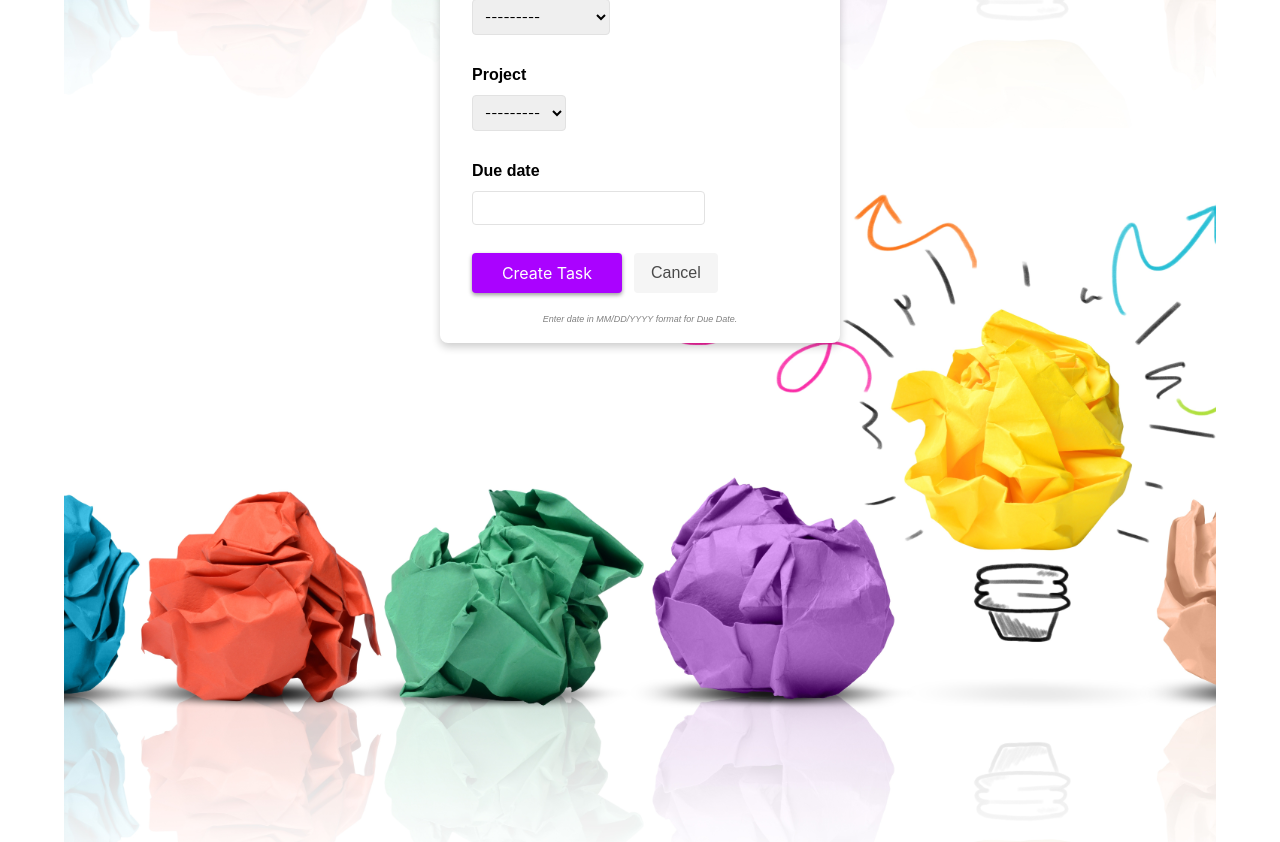
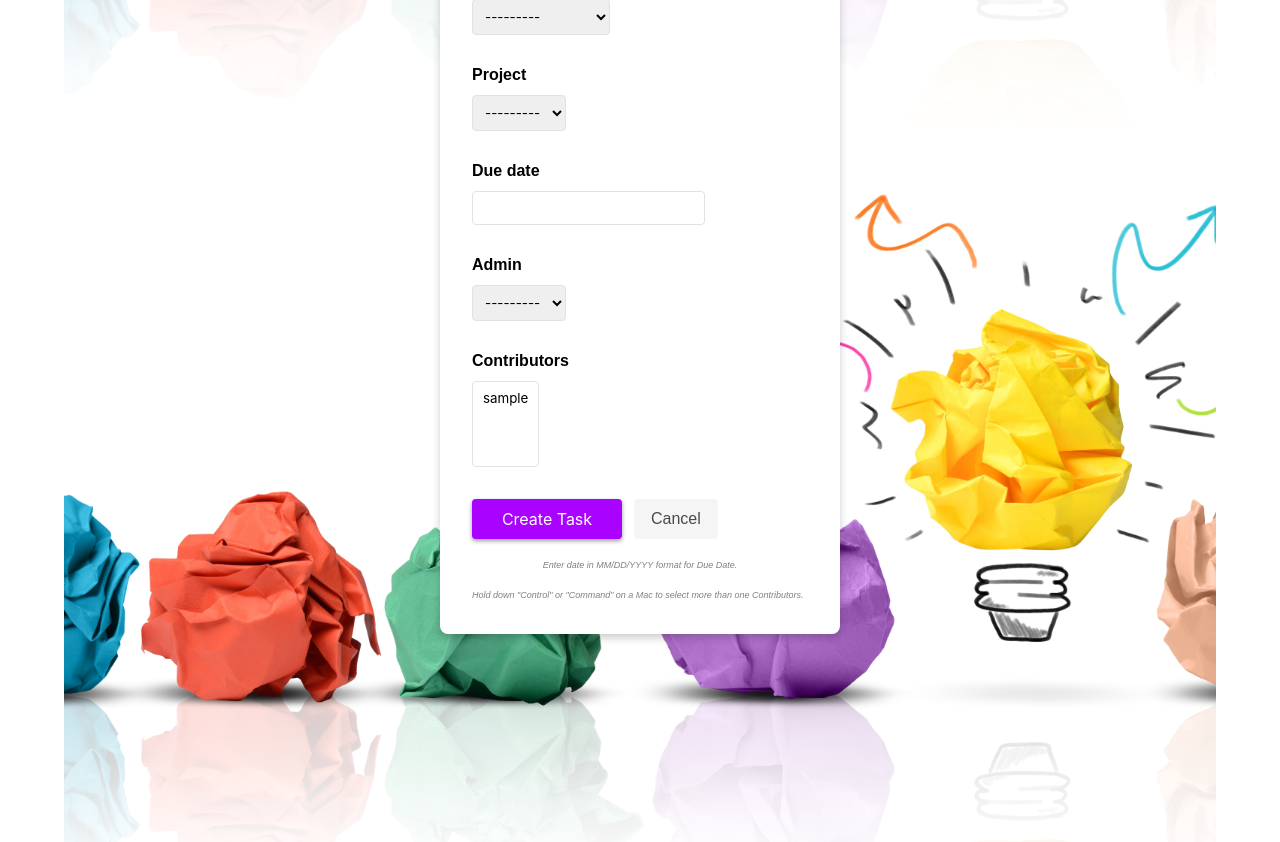
Before and after one commit to katiemcmillin/dailydone, a Django app: page /tasks/new/ in a window 1280 px wide. Shown: the part 756-1598 px from the top of the page. Run offline with Django 4.2, Linux system fonts and the light colour scheme; the visitor is signed in with stand-in values (Sample User, id 1); data comes from the database, SQL or seed files in the repository; data that the repository does not hold is empty.

Commit message:
task create form updated

```diff
--- a/main_app/static/styles/main.css
+++ b/main_app/static/styles/main.css
@@ -839,6 +839,15 @@ body {
     margin-top: 2rem;
 }
 
+.instruction-contributors-create-task {
+    font-size: 9px;
+    color: grey;
+    font-style: italic;
+    margin-top: 0.5rem;
+    justify-content: center;
+    align-items: center;
+}
+
 /* Task Detail PAge */
 
 
--- a/main_app/templates/task_create.html
+++ b/main_app/templates/task_create.html
@@ -53,6 +53,8 @@
             </div>
         </div>
         <span class="date-instruction-task-cr">Enter date in MM/DD/YYYY format for Due Date.</span>
+        <br>
+        <span class="instruction-contributors-create-task">Hold down "Control" or "Command" on a Mac to select more than one Contributors.</span>
     </form>
 
 </div>
--- a/main_app/views.py
+++ b/main_app/views.py
@@ -202,6 +202,8 @@ class TaskCreate(View):
         completion_date = request.POST.get("completion_date")
         due_date = request.POST.get("due_date")
         created_at = request.POST.get("create_at")
+        admin = request.POST.get("admin")
+        contributors = request.POST.get("contributors")
 
         project = Project.objects.get(pk=pk)
         admin = request.user  # Get the current user as the admin (user) of the task
@@ -214,7 +216,8 @@ class TaskCreate(View):
             due_date=due_date,
             created_at=created_at,
             project=project,
-            admin=admin     # Assign the admin (user) to the task
+            admin=admin,    # Assign the admin (user) to the task
+            contributors=contributors
         )
         return redirect('project_detail', pk=pk)
 
@@ -271,7 +274,7 @@ class TaskComplete(TemplateView):
 @method_decorator(login_required, name='dispatch')
 class TaskCreate(CreateView):
     model = Task
-    fields = ['title', 'description', 'is_completed', 'importance','project', 'due_date']
+    fields = ['title', 'description', 'is_completed', 'importance','project', 'due_date', 'admin', 'contributors']
     template_name = 'task_create.html'
     success_url = "/tasks/"
 
```
